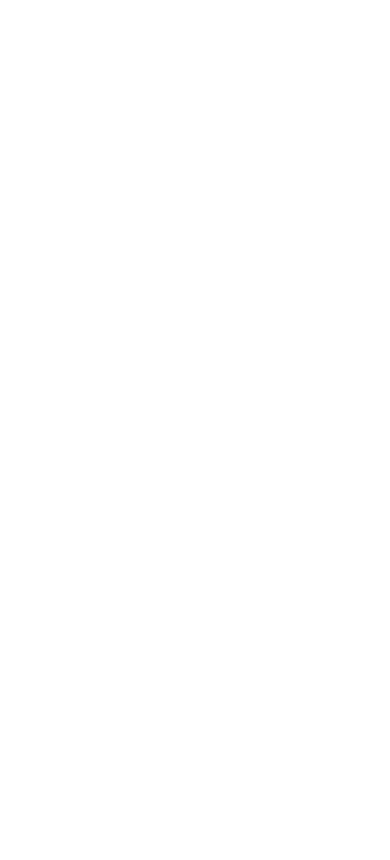
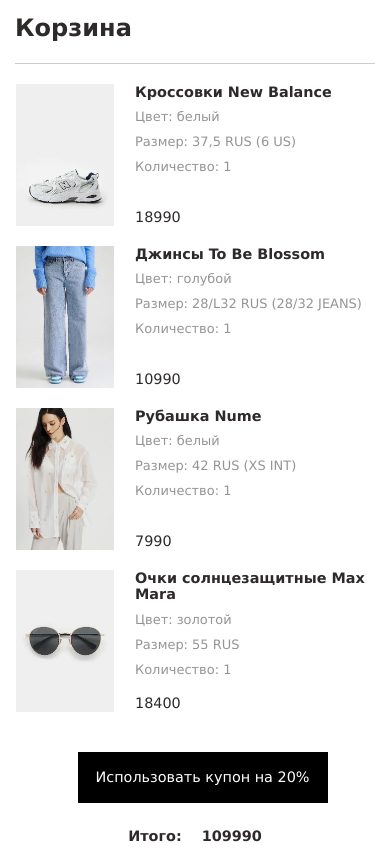
Before and after one commit to lynchdiva/shopping-cart, a website: page index.html in a window 390 px wide. Drawn offline with Linux system fonts and the light colour scheme.

Commit message:
feat: add styles

```diff
--- a/assets/styles/style.css
+++ b/assets/styles/style.css
@@ -0,0 +1,167 @@
+:root {
+  --main-color: rgb(46, 42, 42);
+  --desc-color: #888;
+  --discount-color: rgb(142, 91, 170);
+}
+
+* {
+  box-sizing: border-box;
+  margin: 0;
+  padding: 0;
+}
+
+html {
+  height: 100%;
+}
+
+body {
+  min-width: 320px;
+  min-height: 100%;
+
+  font-family: 'Lucida Sans', 'Lucida Sans Regular', 'Lucida Grande',
+    'Lucida Sans Unicode', Geneva, Verdana, sans-serif;
+  color: var(--main-color);
+}
+
+.main {
+  max-width: 1024px;
+  margin: 0 auto;
+  padding: 15px;
+}
+
+.title {
+  margin: 0 0 20px;
+  padding-bottom: 20px;
+  border-bottom: 1px solid rgba(0, 0, 0, 0.2);
+}
+
+.card {
+  display: flex;
+  gap: 20px;
+  margin: 20px 15px 0 15px;
+}
+
+.thumb-box {
+  flex: none;
+  align-self: center;
+  width: 22%;
+  min-width: 100px;
+  height: min(310px, 30vw);
+  min-height: 142px;
+}
+
+.thumb-product {
+  width: 100%;
+  height: 100%;
+
+  object-fit: contain;
+}
+
+.desc-container {
+  display: flex;
+  width: 100%;
+}
+
+.subtitle {
+  font-size: 1.1em;
+}
+
+.desc {
+  margin-top: 10px;
+
+  font-size: 0.9em;
+
+  opacity: 0.5;
+}
+
+.price {
+  align-self: center;
+  margin-left: auto;
+}
+
+.total-box {
+  display: flex;
+  align-items: flex-start;
+  justify-content: space-between;
+  margin-top: 40px;
+}
+
+.total {
+  display: flex;
+  flex-direction: column;
+  align-items: flex-end;
+  gap: 20px;
+
+  font-size: 1.2em;
+  font-weight: bold;
+}
+
+.apply-discount {
+  width: 300px;
+  padding: 20px;
+  margin: 0px 0 0 15px;
+
+  line-height: 150%;
+  color: white;
+
+  background-color: black;
+  border: none;
+  cursor: pointer;
+}
+
+@media screen and (min-width: 1025px) {
+  .apply-discount:hover {
+    background-color: rgb(65, 66, 69);
+  }
+}
+
+@media screen and (max-width: 628px) {
+  .total-box {
+    flex-direction: column;
+    align-items: center;
+    gap: 25px;
+  }
+
+  .total {
+    display: flex;
+    flex-direction: row;
+  }
+}
+
+@media screen and (max-width: 540px) {
+  .title {
+    font-size: 1.5em;
+  }
+
+  .card {
+    margin: 20px 0 0 0;
+    font-size: 0.9em;
+  }
+
+  .subtitle {
+    font-size: 1em;
+  }
+
+  .apply-discount {
+    width: 250px;
+    padding: 15px;
+
+    font-size: 0.9em;
+  }
+
+  .total {
+    font-size: 0.9em;
+  }
+}
+
+@media screen and (max-width: 500px) {
+  .desc-container {
+    flex-direction: column;
+    justify-content: space-between;
+  }
+
+  .price {
+    margin: 8px 0 0 0;
+    align-self: flex-start;
+  }
+}
--- a/index.html
+++ b/index.html
@@ -8,6 +8,100 @@
     <title>Shopping cart</title>
   </head>
   <body>
+    <main class="main">
+      <section>
+        <h1 class="title">Корзина</h1>
+
+        <article class="card">
+          <div class="thumb-box">
+            <img
+              class="thumb-product"
+              src="./assets/images/sneakers.webp"
+              alt="Кроссовки"
+            />
+          </div>
+
+          <div class="desc-container">
+            <div>
+              <h2 class="subtitle">Кроссовки New Balance</h2>
+              <p class="desc">Цвет: белый</p>
+              <p class="desc">Размер: 37,5 RUS (6 US)</p>
+              <p class="desc">Количество: 1</p>
+            </div>
+
+            <div class="price">18990</div>
+          </div>
+        </article>
+
+        <article class="card">
+          <div class="thumb-box">
+            <img
+              class="thumb-product"
+              src="./assets/images/jeans.webp"
+              alt="Джинсы"
+            />
+          </div>
+
+          <div class="desc-container">
+            <div>
+              <h2 class="subtitle">Джинсы To Be Blossom</h2>
+              <p class="desc">Цвет: голубой</p>
+              <p class="desc">Размер: 28/L32 RUS (28/32 JEANS)</p>
+              <p class="desc">Количество: 1</p>
+            </div>
+
+            <div class="price">10990</div>
+          </div>
+        </article>
+
+        <article class="card">
+          <div class="thumb-box">
+            <img
+              class="thumb-product"
+              src="./assets/images/shirt.webp"
+              alt="Блуза"
+            />
+          </div>
+
+          <div class="desc-container">
+            <div>
+              <h2 class="subtitle">Рубашка Nume</h2>
+              <p class="desc">Цвет: белый</p>
+              <p class="desc">Размер: 42 RUS (XS INT)</p>
+              <p class="desc">Количество: 1</p>
+            </div>
+
+            <div class="price">7990</div>
+          </div>
+        </article>
+
+        <article class="card">
+          <div class="thumb-box">
+            <img
+              class="thumb-product"
+              src="./assets/images/glasses.webp"
+              alt="Очки"
+            />
+          </div>
+
+          <div class="desc-container">
+            <div>
+              <h2 class="subtitle">Очки солнцезащитные Max Mara</h2>
+              <p class="desc">Цвет: золотой</p>
+              <p class="desc">Размер: 55 RUS</p>
+              <p class="desc">Количество: 1</p>
+            </div>
+
+            <div class="price">18400</div>
+          </div>
+        </article>
+
+        <div class="total-box">
+          <button class="apply-discount">Использовать купон на 20%</button>
+          <span class="total">Итого:<span id="total-price">109990</span></span>
+        </div>
+      </section>
+    </main>
     <script src="./assets/scripts/index.js"></script>
   </body>
 </html>
```
Also changed, not shown: assets/images/glasses.webp (added), assets/images/jeans.webp (added), assets/images/shirt.webp (added), assets/images/sneakers.webp (added).
